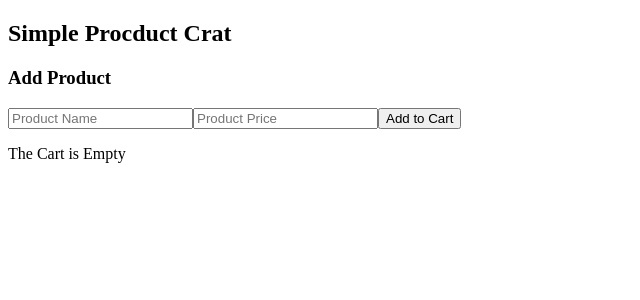
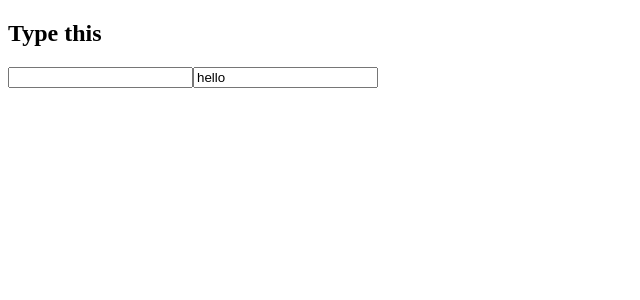
Before and after one commit to mojibriilali12-coder/React-Exercises, a React (Vite) app: page / in a window 1280 px wide. Shown: the top 300 px of the page, without its empty margins (0-640 px from the left). Built offline with nearby package versions, Linux system fonts and the light colour scheme.

Commit message:
USEEFFECT EXER6

```diff
--- a/src/App.jsx
+++ b/src/App.jsx
@@ -1,13 +1,28 @@
-import ShoppingCart from "./ShoppingCart";
+// import ShoppingCart from "./ShoppingCart";
+
+import { useEffect, useState } from "react";
+
+function App(){
+
+    const[title, setTitle]=useState("hello")
+
+     const[name, setName]=useState("")
+
+    useEffect(()=>{
+        document.title = name ? `${title} ${name}` : "Welcome";
 
 
-function App(){
+    },[title,name])
+
+
+
+
     return(
-        <>
-
-         <ShoppingCart/>
-
-        </>
+       <div>
+        <h2>Type this</h2>
+         <input type="text"  value={name} onChange={(e) =>  setName(e.target.value)} />
+        <input type="text"  value={title} onChange={(e) => setTitle(e.target.value)} />
+       </div>
     )
 }
 
```
